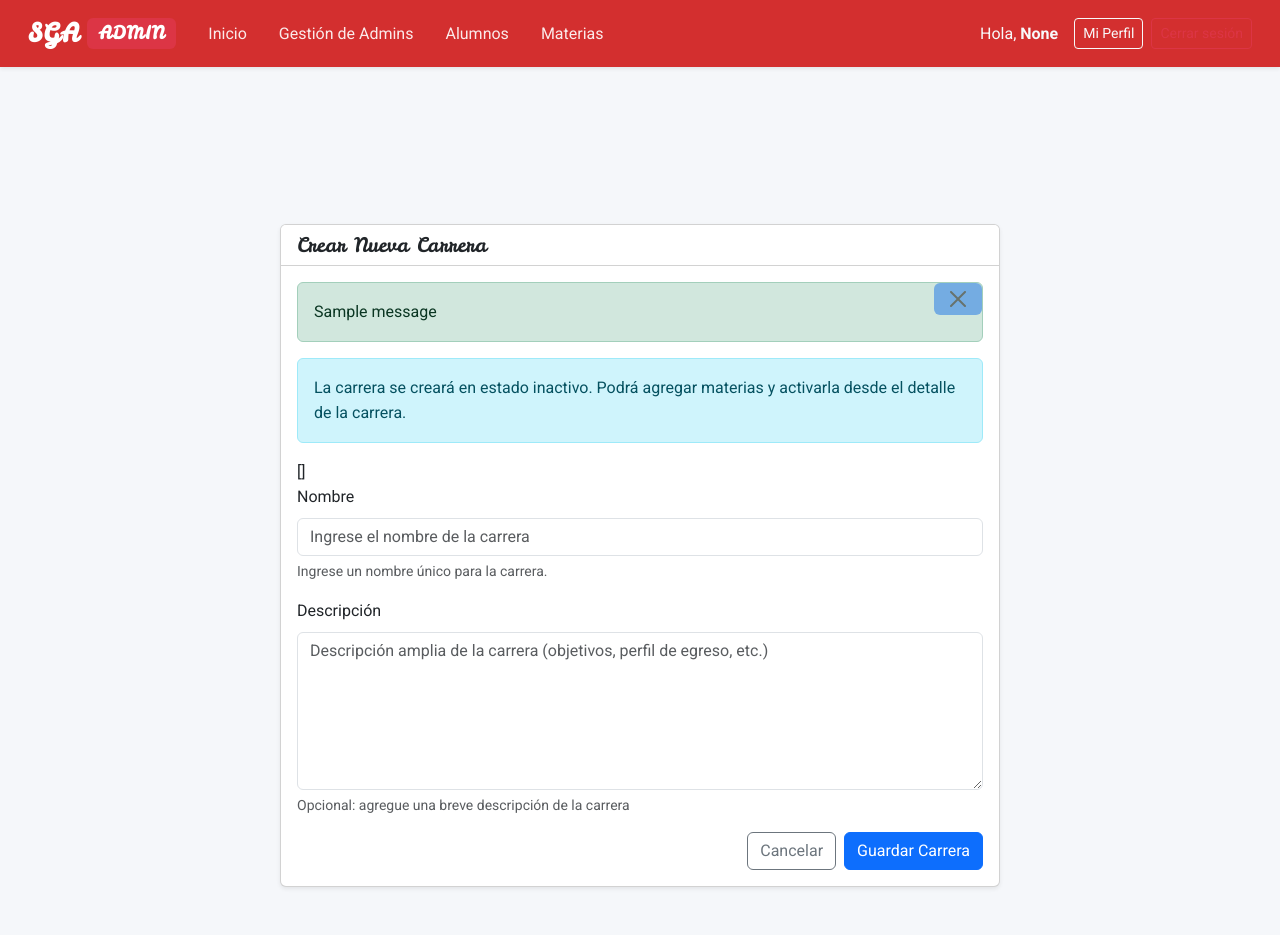
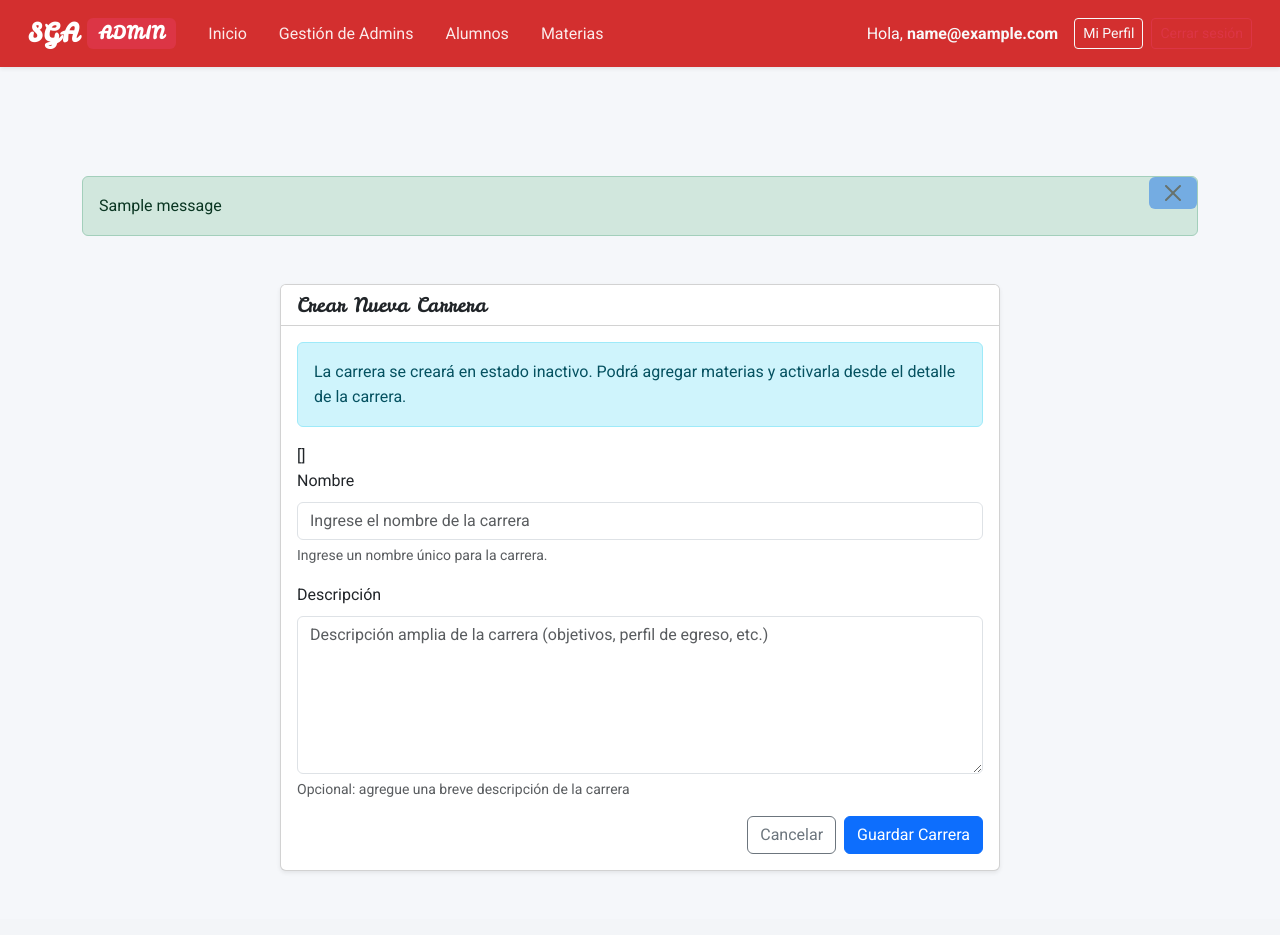
Before and after one commit to jazzzz0/sistema-gestion-academica, a Django app: page /careers/create/ in a window 1280 px wide. After the commit the page ends 871 px from the top, so only its background shows below. Run offline with Django 5.2, Linux system fonts and the light colour scheme; a user stored in the database is signed in; tables that the repository leaves empty hold one stand-in row (values such as "Sample post"); one stand-in notice (Sample message) is shown.

Commit message:
fix(ui): Corrección de links, importaciones y mensajes (SGA-116)
- Se añade importación de íconos de Bootstrap

- Se modifica el default del saludo al usuario de username a email

- Se añade sección de flash messages en template base

- Se elimina sección de flash messages en template de creación de carrera

- Se agrega URL actualizada para acceder a listado de estudiantes

```diff
--- a/careers/templates/careers/career_create.html
+++ b/careers/templates/careers/career_create.html
@@ -16,16 +16,6 @@
         </div>
 
         <div class="card-body">
-          <!-- Mensajes Django (flash messages) -->
-          {% if messages %}
-            {% for message in messages %}
-              <div class="alert alert-{{ message.tags }} alert-dismissible fade show" role="alert">
-                {{ message }}
-                <button type="button" class="btn-close" data-bs-dismiss="alert" aria-label="Close"></button>
-              </div>
-            {% endfor %}
-          {% endif %}
-
           <!-- Nota informativa -->
           <div class="alert alert-info" role="alert">
             La carrera se creará en estado inactivo. Podrá agregar materias y activarla desde el detalle de la carrera.
--- a/templates/base.html
+++ b/templates/base.html
@@ -6,6 +6,8 @@
     <title>{% block title %}Sistema de Gestión Académica{% endblock %}</title>
 
     <link href="https://cdn.jsdelivr.net/npm/bootstrap@5.3.3/dist/css/bootstrap.min.css" rel="stylesheet">
+    <!-- Bootstrap Icons (global) -->
+    <link rel="stylesheet" href="https://cdn.jsdelivr.net/npm/bootstrap-icons@1.10.5/font/bootstrap-icons.css">
 
     {% load static %}
     <link rel="stylesheet" href="{% static 'css/styles.css' %}">
@@ -52,7 +54,7 @@
                     </li>
                     {% endif %}
                     <li class="nav-item">
-                        <a class="nav-link" href="#">Alumnos</a>
+                        <a class="nav-link" href="{% url 'students:student_list' %}">Alumnos</a>
                     </li>
                     <li class="nav-item">
                         <a class="nav-link" href="#">Materias</a>
@@ -62,7 +64,7 @@
                 <div class="d-flex align-items-center">
                     {% if user.is_authenticated %}
                         <span class="me-3 text-light">
-                            Hola, <strong>{{ user.first_name|default:user.username }}</strong>
+                            Hola, <strong>{{ user.first_name|default:user.email }}</strong>
                         </span>
                         <a href="{% url 'profile' %}" class="btn btn-outline-light btn-sm me-2">Mi Perfil</a>
 
@@ -75,6 +77,17 @@
                     {% endif %}
                 </div>
             </div> </div> </nav> <main class="container pt-5 mt-5">
+
+            <!-- Mensajes Django (flash messages) -->
+            {% if messages %}
+                {% for message in messages %}
+                    <div class="alert alert-{{ message.tags }} alert-dismissible fade show" role="alert">
+                        {{ message }}
+                        <button type="button" class="btn-close" data-bs-dismiss="alert" aria-label="Close"></button>
+                    </div>
+                {% endfor %}
+            {% endif %}
+
         {% block content %}
             {% endblock %}
     </main>
```
